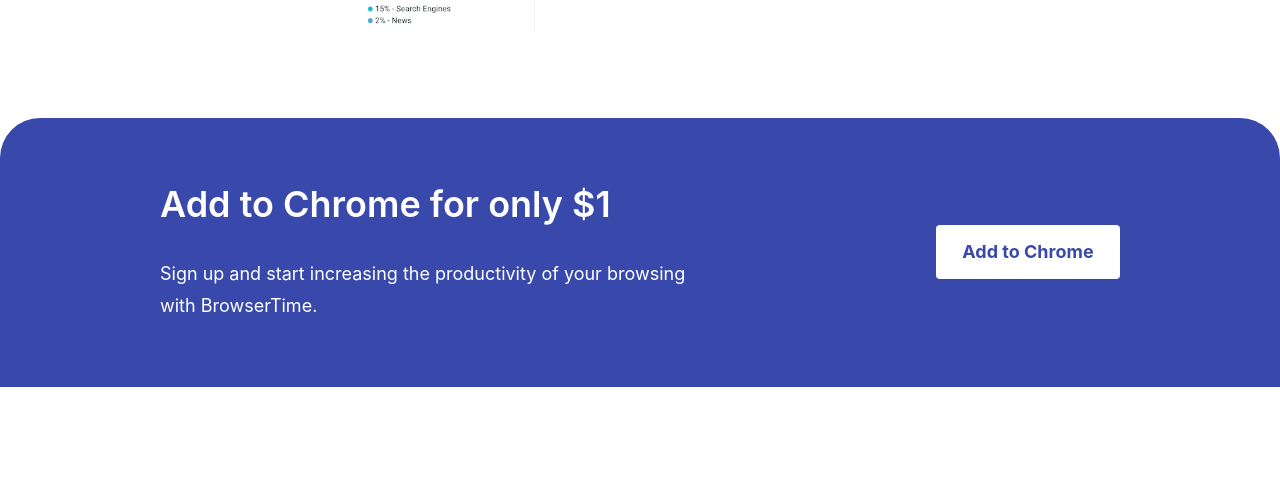
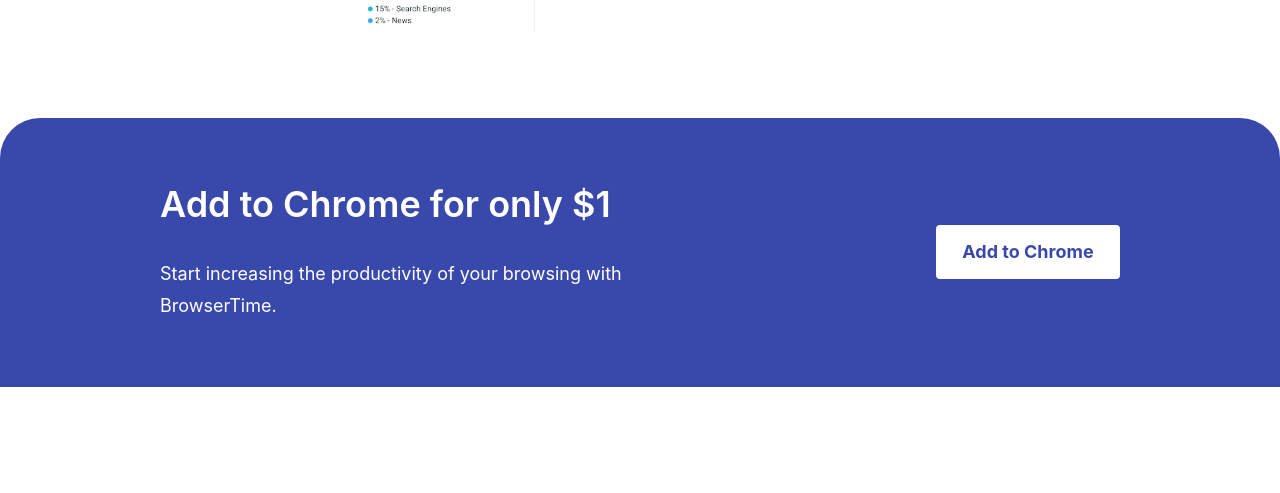
Before and after one commit to seanmiller802/BrowserTime-landing, a Gatsby site: page / in a window 1280 px wide. Shown: the part 3702-4195 px from the top of the page. Built offline with nearby package versions, Linux system fonts and the light colour scheme; Gatsby itself is replaced by a stand-in of ours.

Commit message:
small copy change

```diff
--- a/src/pages/index.js
+++ b/src/pages/index.js
@@ -115,7 +115,7 @@
             <div className={"container"}>
                 <div className={"call-to-action__content"}>
                     <h2>Add to Chrome for only $1</h2>
-                    <p>Sign up and start increasing the productivity of your browsing with BrowserTime.</p>
+                    <p>Start increasing the productivity of your browsing with BrowserTime.</p>
                 </div>
 
                 <div className={"button"}>
```
